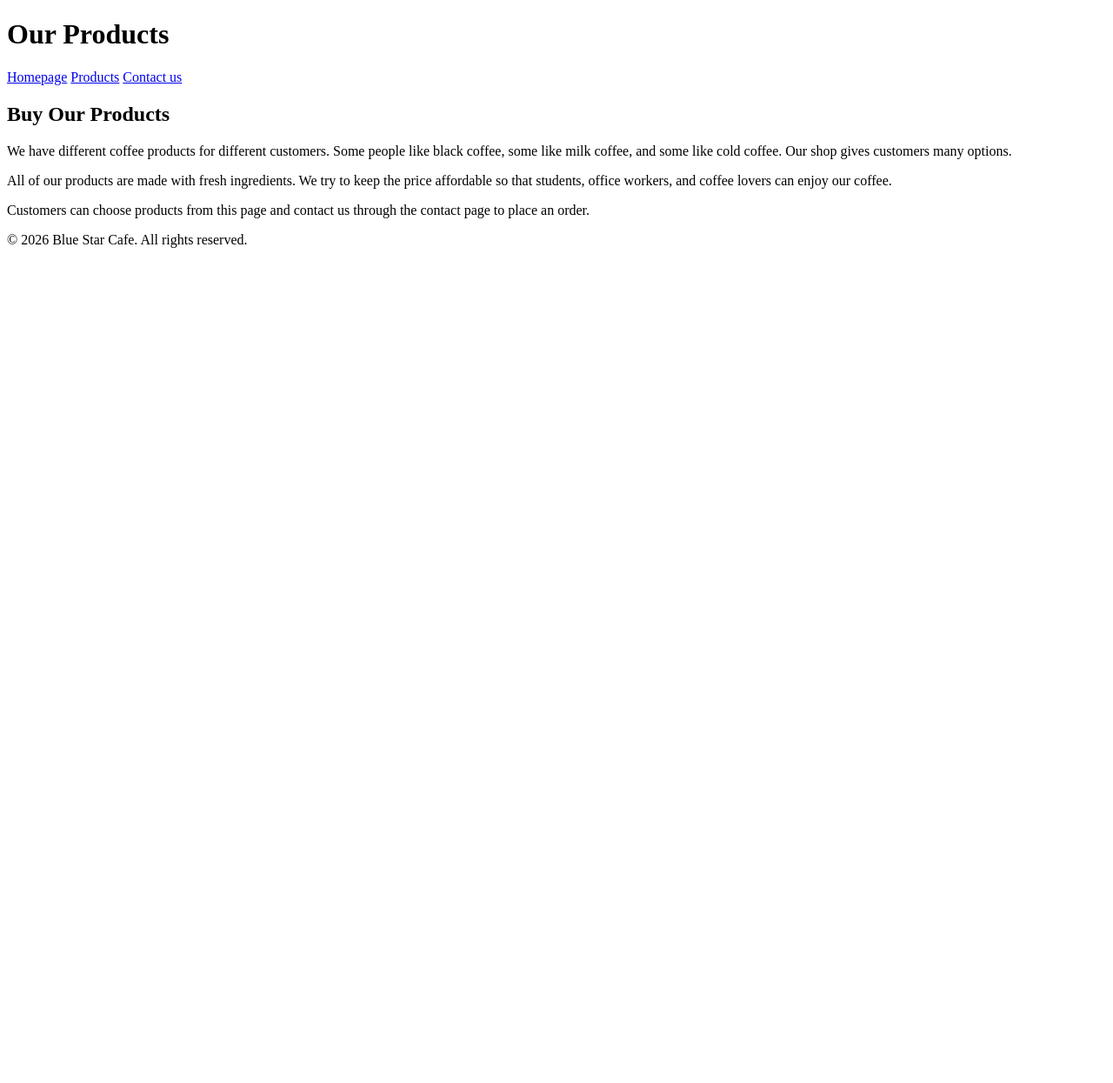
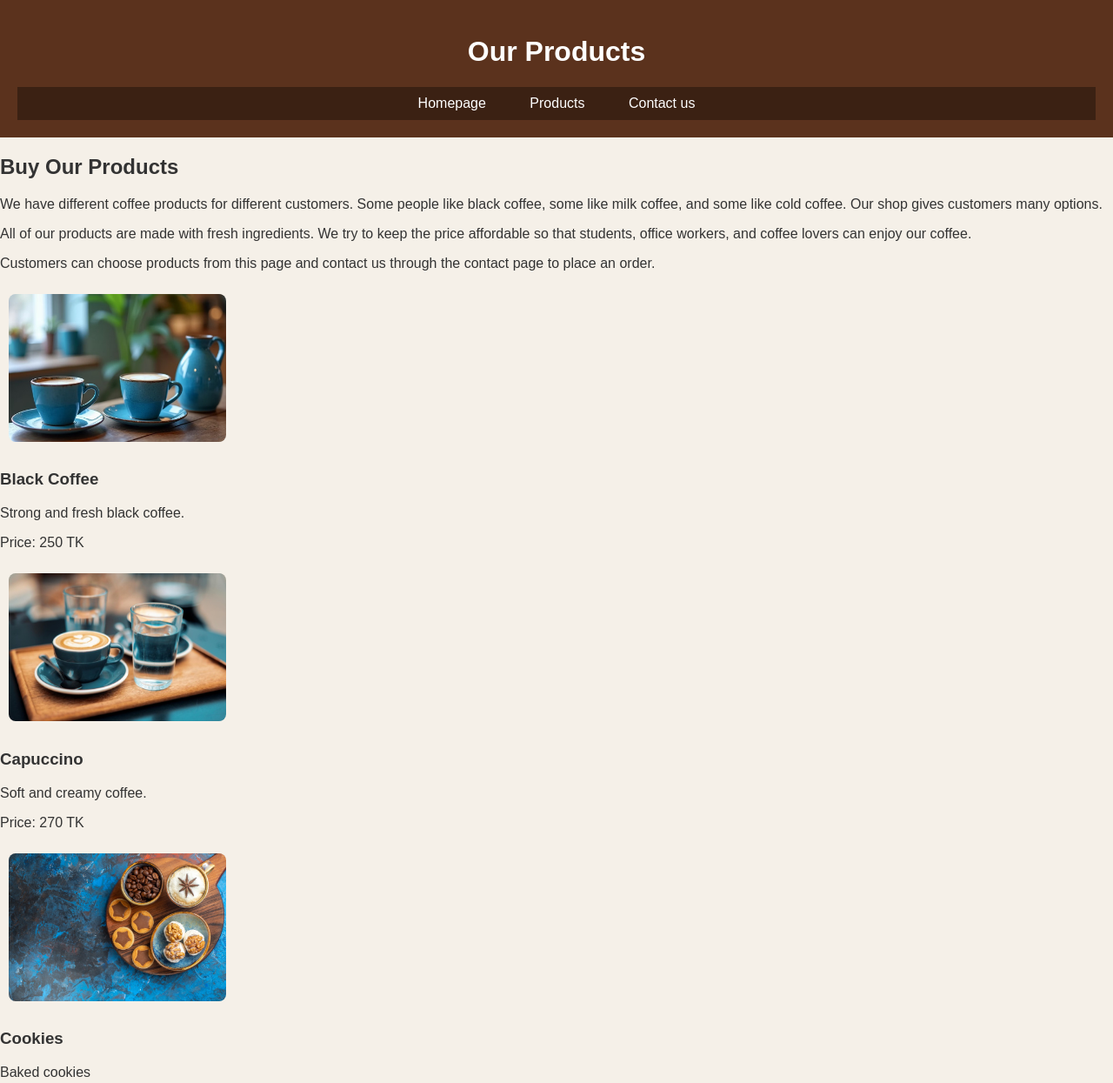
Before and after one commit to miftahuljannatnabiha7-code/MIS455-Midterm-Practical-exam, a plain HTML site: page product.html in a window 1280 px wide. Shown: the top 1245 px of the page at 87% size. Before the commit the page ends 800 px from the top, so only its background shows below. Drawn offline with Linux system fonts and the light colour scheme.

Commit message:
Fifth Commit

```diff
--- a/product.html
+++ b/product.html
@@ -34,6 +34,28 @@
             Customers can choose products from this page and contact us through the contact page to place an order.
         </p>
 
+    <div class="product-grid">
+        <div class = "product">
+            <img src="images/pic4.jpeg" alt="stuff">
+            <h3>Black Coffee</h3>
+            <p>Strong and fresh black coffee.</p>
+            <p>Price: 250 TK</p>
+        </div>
+
+        <div class = "product">
+            <img src="images/pic6.jpeg" alt="stuff">
+            <h3>Capuccino</h3>
+            <p>Soft and creamy coffee.</p>
+            <p>Price: 270 TK</p>
+        </div>
+
+        <div class = "product">
+            <img src="images/pic8.jpeg" alt="stuff">
+            <h3>Cookies</h3>
+            <p>Baked cookies</p>
+            <p>Price: 170 TK</p>
+        </div>
+    </div>
 
     <footer>
         <p>© 2026 Blue Star Cafe. All rights reserved.</p>
--- a/style.css
+++ b/style.css
@@ -0,0 +1,38 @@
+body {
+    margin: 0;
+    font-family: Arial, sans-serif;
+    background-color: #f5f0e8;
+    color: #333;
+}
+
+header {
+    background-color: #5b321d;
+    color: white;
+    padding: 20px;
+    text-align: center;
+}
+
+nav {
+    background-color: #3b2113;
+    padding: 10px;
+}
+
+nav a {
+    color: white;
+    text-decoration: none;
+    margin: 15px;
+    padding: 8px;
+}
+
+nav a:hover {
+    background-color: #d69b5c;
+    color: black;
+}
+
+
+img {
+    width: 250px;
+    height: 170px;
+    margin: 10px;
+    border-radius: 8px;
+}
```
Also changed, not shown: contact.html (+20 -0 lines).
